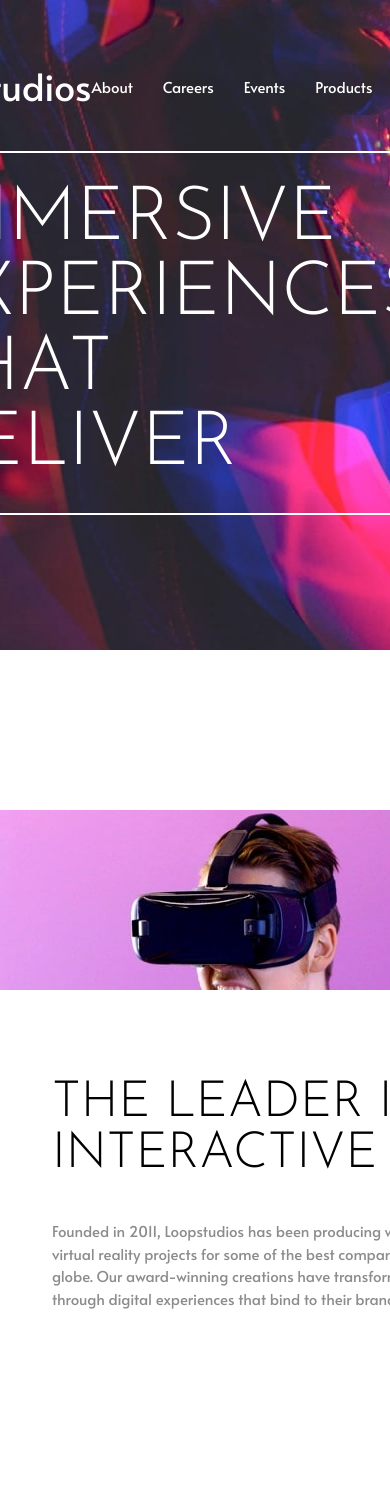
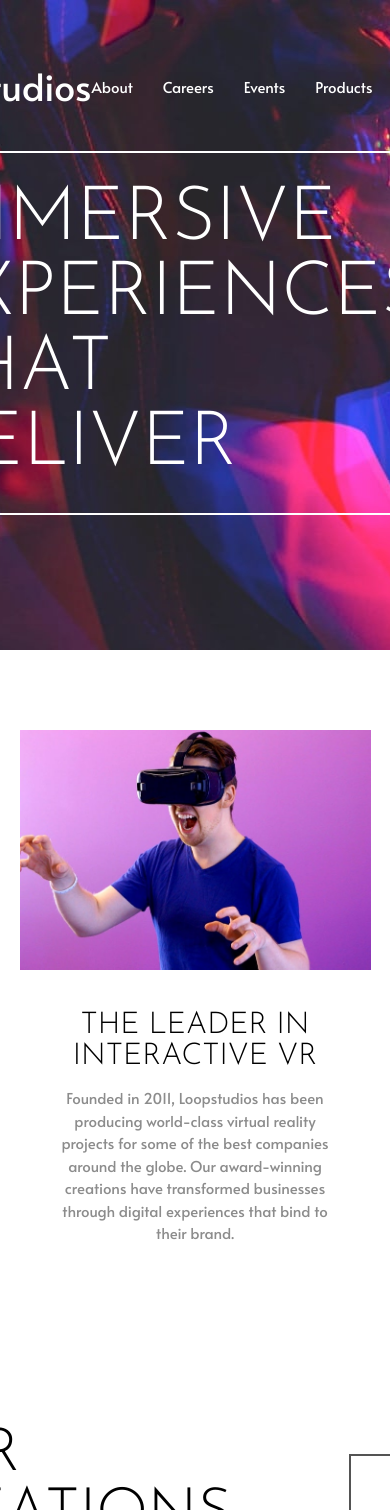
Before and after one commit to Dhadhazi/loop-studios-landingpage, a Next.js app: page / in a window 390 px wide. Shown: the top 1510 px of the page. Built offline with nearby package versions, Linux system fonts and the light colour scheme.

Commit message:
Infocard responsive

```diff
--- a/components/InfoCard/InfoCard.module.scss
+++ b/components/InfoCard/InfoCard.module.scss
@@ -8,6 +8,13 @@
   display: flex;
   justify-content: flex-end;
   align-items: flex-end;
+  @media (max-width: 850px) {
+    height: auto;
+    margin: 80px 0px;
+    align-items: center;
+    align-items: center;
+    flex-direction: column;
+  }
 }
 
 .image {
@@ -15,6 +22,10 @@
   z-index: 1;
   top: 0;
   left: 0;
+  @media (max-width: 850px) {
+    position: relative;
+    width: 90vw;
+  }
 }
 
 .contentContainer {
@@ -37,4 +48,18 @@
     font-family: $font-alata;
     line-height: 1.5rem;
   }
+  @media (max-width: 850px) {
+    position: relative;
+    width: 70vw;
+    height: auto;
+    justify-content: center;
+    align-items: center;
+    padding: 0px;
+    text-align: center;
+    header {
+      font-size: 30px;
+      margin-bottom: 15px;
+      margin-top: 40px;
+    }
+  }
 }
```
